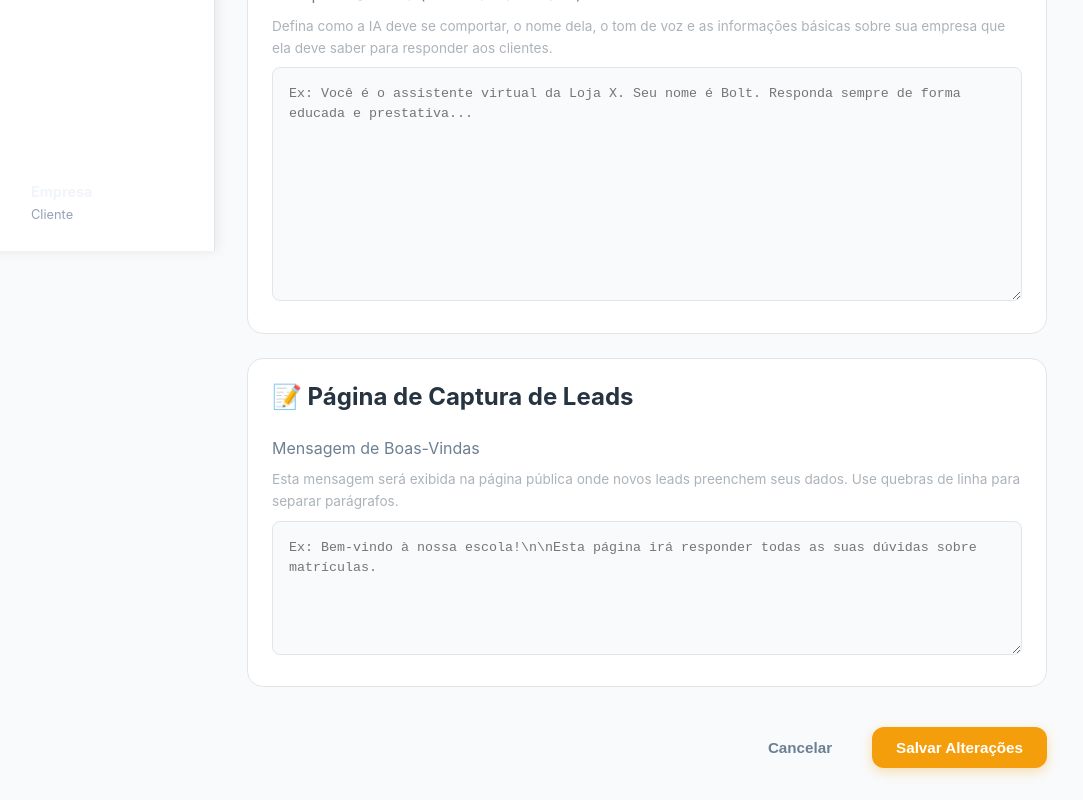
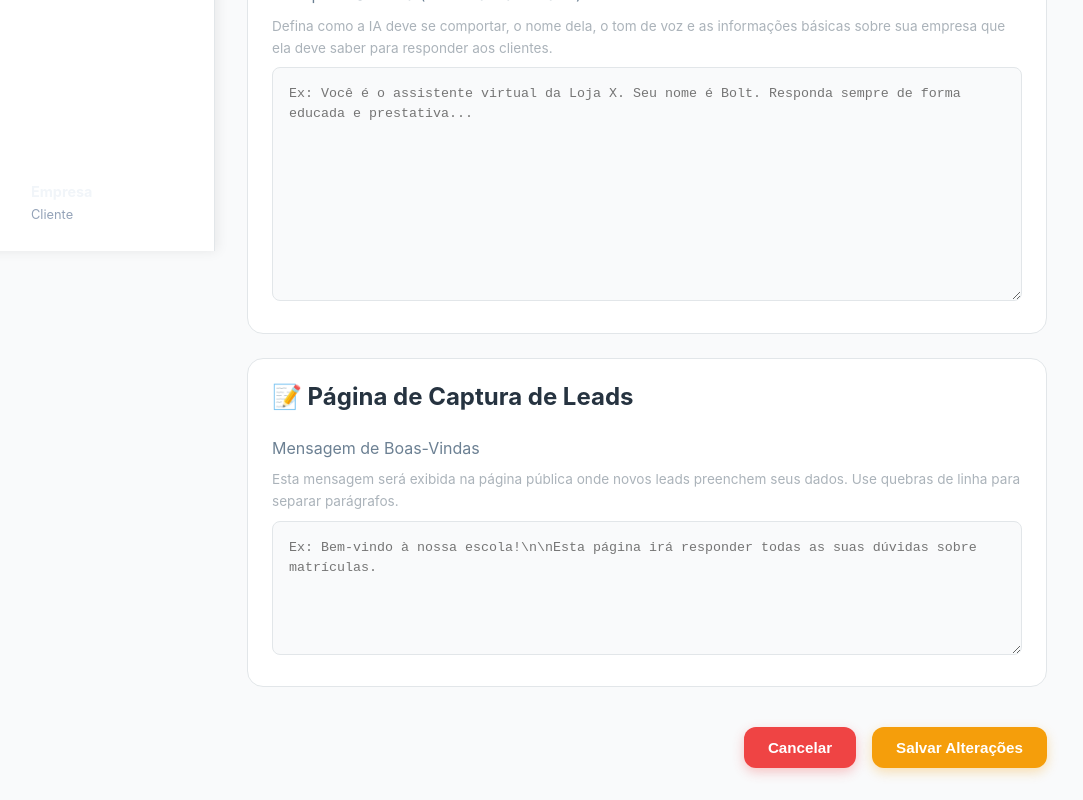
Before and after one commit to dilob0802-rgb/atendimento-ia, a Next.js app in the folder frontend/: page /configuracoes in a window 1280 px wide. Shown: the part 549-1349 px from the top of the page, without its empty margins (45-1128 px from the left). Built offline with nearby package versions, Linux system fonts and the light colour scheme.

Commit message:
Atualiza botao Cancelar na pagina de Configuracoes para vermelho

```diff
--- a/frontend/src/pages/configuracoes.js
+++ b/frontend/src/pages/configuracoes.js
@@ -276,7 +276,7 @@ export default function Configuracoes() {
                         <div style={{ display: 'flex', justifyContent: 'flex-end', gap: '1rem', marginTop: '1rem' }}>
                             <button
                                 type="button"
-                                className="btn btn-ghost"
+                                className="btn btn-destructive"
                                 onClick={() => window.history.back()}
                             >
                                 Cancelar
```
